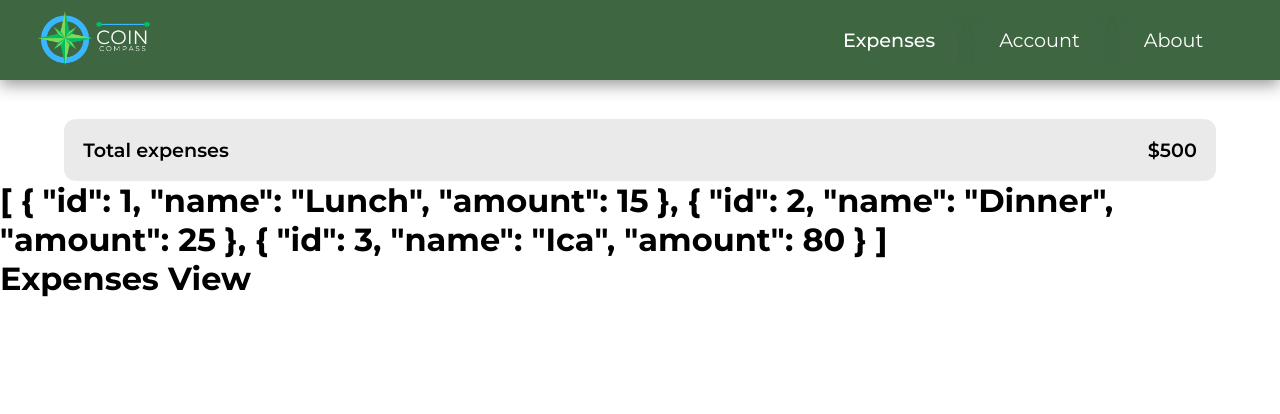
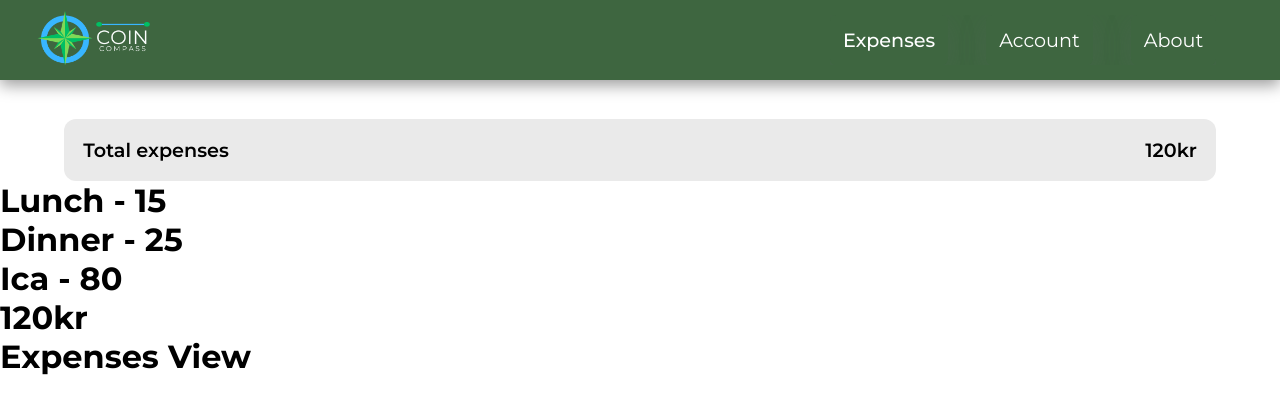
Before and after one commit to ITHS-Team8/CoinCompass, a Vue app: page /expenses in a window 1280 px wide. Shown: the top 414 px of the page. Built offline with nearby package versions, Linux system fonts and the light colour scheme.

Commit message:
Added getter in pinia for total amount of all expenses

```diff
--- a/src/components/ExpensesSummaryComponent.vue
+++ b/src/components/ExpensesSummaryComponent.vue
@@ -3,12 +3,15 @@
     <div class="container">
         <div class="text-container">
             <span class="total-text">Total expenses</span>
-            <span class="total-text">$500</span>
+            <span class="total-text">{{ expensesStore.totalAmount }}kr</span>
         </div>
     </div>
 
     <div>
-        <h1>{{ expensesStore.expenses }}</h1>
+        <div v-for="expense in expensesStore.expenses">
+            <h1>{{ expense.name }} - {{ expense.amount }}</h1>
+        </div>
+        <h1>{{ expensesStore.totalAmount }}kr</h1>
     </div>
 </template>
 
@@ -21,7 +24,7 @@
 <style scoped>
     .container {
         margin: auto;
-        margin-top: 10vh; /* Temporary för att se den */
+        margin-top: 10vh; /* Temporary för att se den (Den hamnar under navbaren.) */
 
         display: flex;
         justify-content: center;
--- a/src/stores/ExpensesStore.ts
+++ b/src/stores/ExpensesStore.ts
@@ -7,5 +7,14 @@ export const useExpensesStore = defineStore('expensesStore', {
             { id: 2, name: 'Dinner', amount: 25 },
             { id: 3, name: 'Ica', amount: 80 }
         ]
-    })
+    }),
+    getters: {
+        /* Count total amount of all expenses */
+        totalAmount(state) {
+            return state.expenses.reduce(
+                (total, expense) => total + expense.amount,
+                0
+            )
+        }
+    }
 })
```
